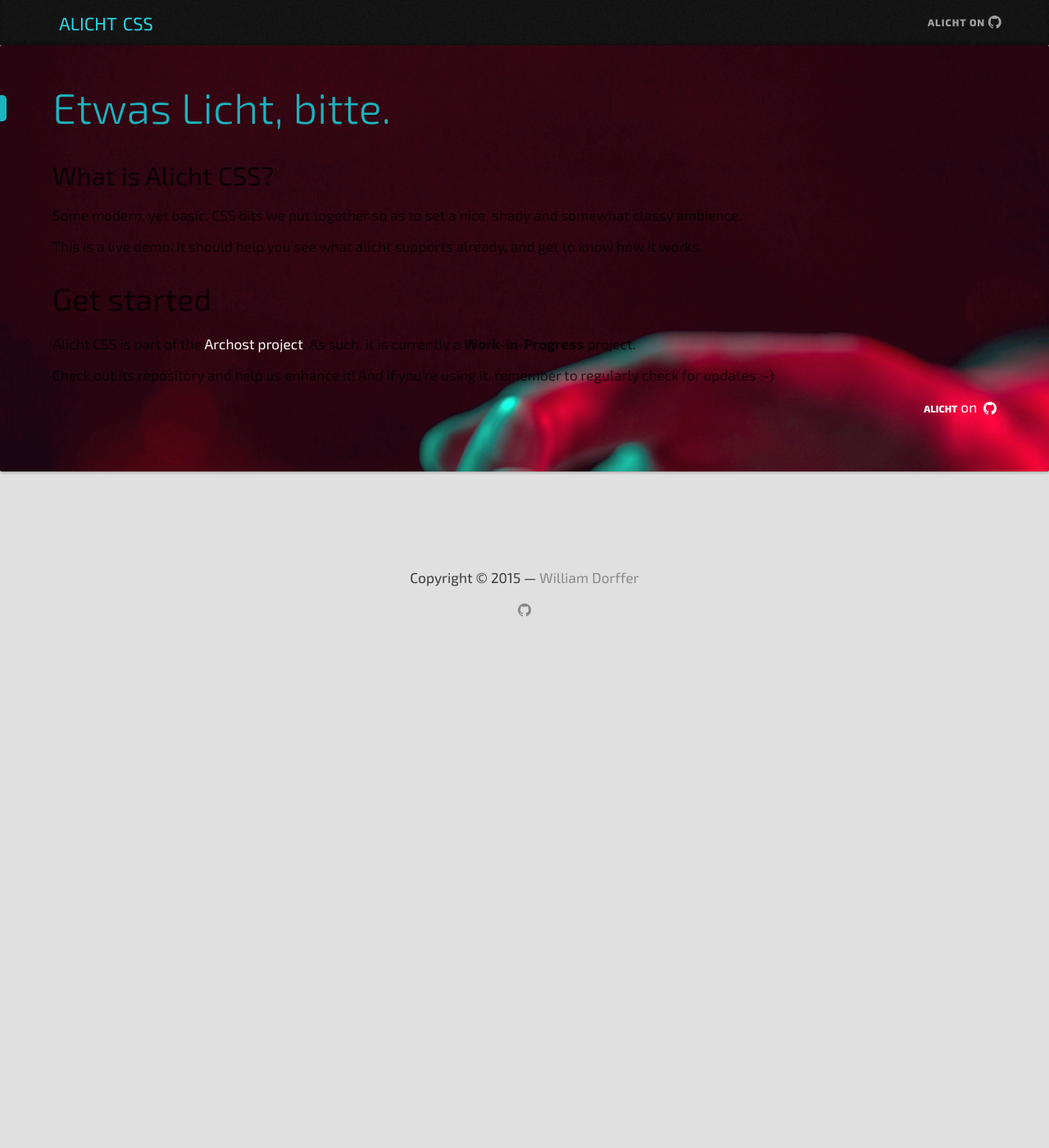
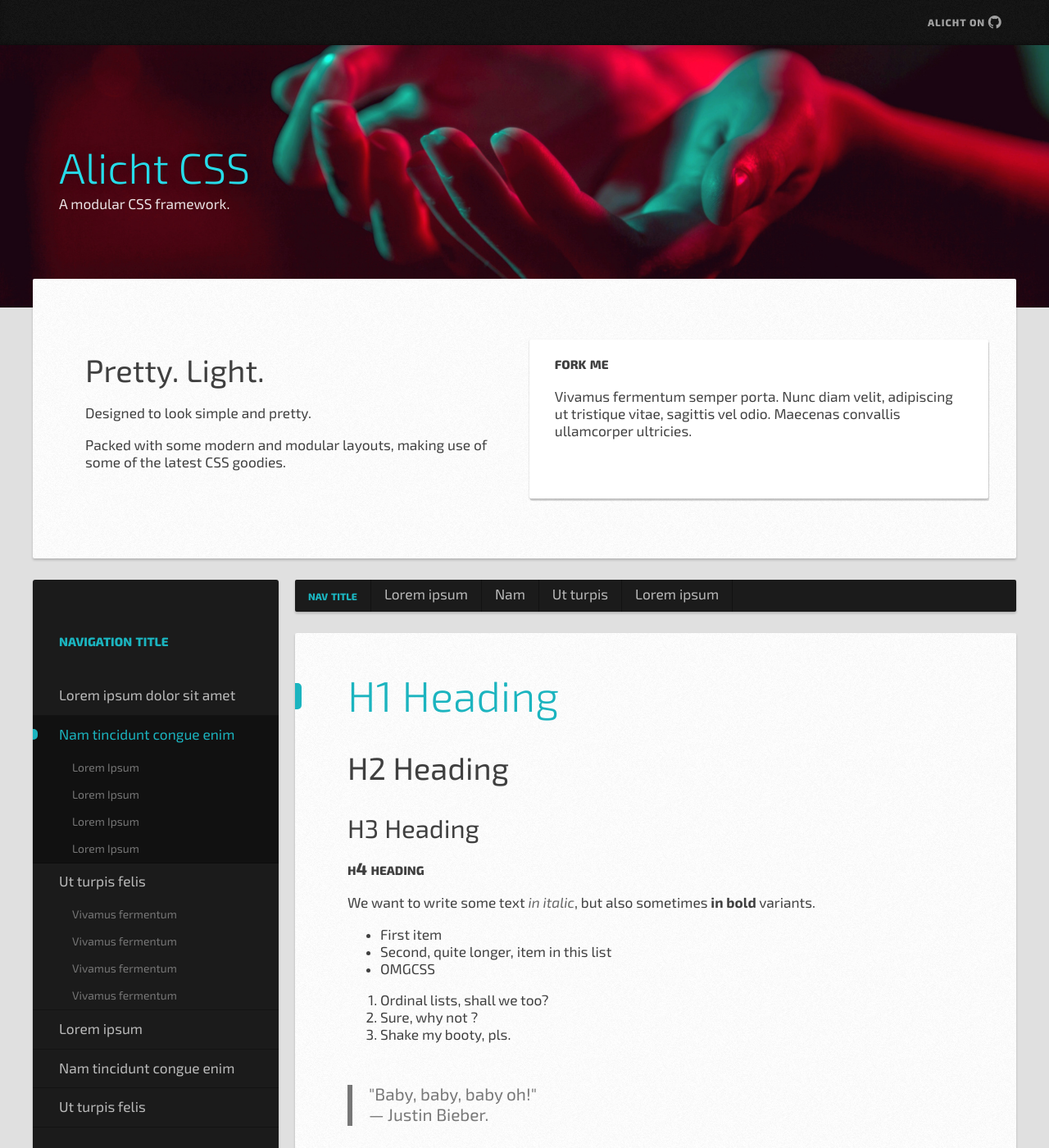
Before and after one commit to nileane/alicht, a Jekyll site: the page built from pages/index.html, in a window 1280 px wide and 1400 px high. Shown: the whole window at 82% size. Built offline with Jekyll 4.4.1, drawn with Linux system fonts in a browser that asks for light colours.

Commit message:
First try at new homepage

```diff
--- a/pages/index.html
+++ b/pages/index.html
@@ -2,23 +2,102 @@
 layout: default
 title: Alicht CSS
 permalink: /
+home: 1
 ---
 
 
-<section class="cover" style="background-image:url(img/nonamericanhands.jpg)">
-    <div class="card-bg">
-        <div class="card fadin">
-            <h1>Etwas Licht, bitte.</h1>
-            <h3>What is Alicht CSS?</h3>
-            <p>Some modern, yet basic, CSS bits we put together so as to set a nice, shady and somewhat classy ambience.</p>
-            <p>This is a live demo. It should help you see what alicht supports already, and get to know how it works.</p>
-        </div>
+<header class="medium cover lefted" style="background-image:url(img/nonamericanhands.jpg)">
+    <div>
+        <h1 class="home-head">Alicht CSS</h1>
+        <div>A modular CSS framework.</div>
+    </div>
+</header>
 
-        <div class="card boxed fadin">
-            <h2>Get started</h2>
-            <p>Alicht CSS is part of the <a href="https://twitter.com/archosteu">Archost project</a>. As such, it is currently a <strong>Work-in-Progress</strong> project.</p>
-            <p>Check out its repository and help us enhance it! And if you're using it, remember to regularly check for updates :-)</p>
-            <p class="righted"><a class="button" href="https://github.com/archost/alicht"><strong style="font-weight:800;font-variant:small-caps;">alicht</strong> on &nbsp;<span class="octicon octicon-mark-github"></span></a></p>
-        </div>
-    </div>
-</section>
+<div class="wrapper">
+	<section>
+		<div class="tile-wrapper grid">
+			<div class="tile">
+				<h2>Pretty. Light.</h2>
+				<p>Designed to look simple and pretty.</p>
+				<p>Packed with some modern and modular layouts, making use of some of the latest CSS goodies.</p>
+			</div>
+			<div class="tile shadow">
+				<h4>Fork me</h4>
+				<p>Vivamus fermentum semper porta. Nunc diam velit, adipiscing ut tristique vitae, sagittis vel odio. Maecenas convallis ullamcorper ultricies.</p>
+			</div>
+		</div>
+	</section>
+	<nav class="side-nav">
+		<span class="small-title">Navigation Title</span>
+		<ul>
+			<li><a href="#">Lorem ipsum dolor sit amet</a></li>
+			<li class="active"><a href="#">Nam tincidunt congue enim</a>
+				<ul>
+					<li><a href="#">Lorem Ipsum</a></li>
+					<li><a href="#">Lorem Ipsum</a></li>
+					<li><a href="#">Lorem Ipsum</a></li>
+					<li><a href="#">Lorem Ipsum</a></li>
+				</ul>
+			</li>
+			<li><a href="#">Ut turpis felis</a>
+				<ul>
+					<li><a href="#">Vivamus fermentum</a></li>
+					<li><a href="#">Vivamus fermentum</a></li>
+					<li><a href="#">Vivamus fermentum</a></li>
+					<li><a href="#">Vivamus fermentum</a></li>
+				</ul>
+			</li>
+			<li><a href="#">Lorem ipsum</a></li>
+			<li><a href="#">Nam tincidunt congue enim</a></li>
+			<li><a href="#">Ut turpis felis</a></li>
+		</ul>
+	</nav>
+	<nav class="inline-nav">
+		<ul>
+			<span class="small-title">Nav Title</span>
+			<li><a href="#">Lorem ipsum</a></li>
+			<li class="active"><a href="#">Nam</a>
+				<ul>
+					<li><a href="#">Lorem Ipsum</a></li>
+					<li><a href="#">Lorem Ipsum</a></li>
+					<li><a href="#">Lorem Ipsum</a></li>
+					<li><a href="#">Lorem Ipsum</a></li>
+				</ul>
+			</li>
+			<li><a href="#">Ut turpis</a>
+				<ul>
+					<li><a href="#">Vivamus fermentum</a></li>
+					<li><a href="#">Vivamus fermentum</a></li>
+					<li><a href="#">Vivamus fermentum</a></li>
+					<li><a href="#">Vivamus fermentum</a></li>
+				</ul>
+			</li>
+			<li><a href="#">Lorem ipsum</a></li>
+		</ul>
+	</nav>
+	<section>
+		<h1>H1 Heading</h1>
+		<h2>H2 Heading</h2>
+		<h3>H3 Heading</h3>
+		<h4>H4 Heading</h4>
+
+		<p>We want to write some text <em>in italic</em>, but also sometimes <strong>in bold</strong> variants.</p>
+
+		<ul>
+			<li>First item</li>
+			<li>Second, quite longer, item in this list</li>
+			<li>OMGCSS</li>
+		</ul>
+
+		<ol>
+			<li>Ordinal lists, shall we too?</li>
+			<li>Sure, why not ?</li>
+			<li>Shake my booty, pls.</li>
+		</ol>
+
+		<blockquote>
+		<p>"Baby, baby, baby oh!"<br>
+		— Justin Bieber.</p>
+		</blockquote>
+	</section>
+</div>
```
Also changed, not shown: _includes/nav.html (deleted, +0 -8 lines), index.html (added, +230 -0 lines).
